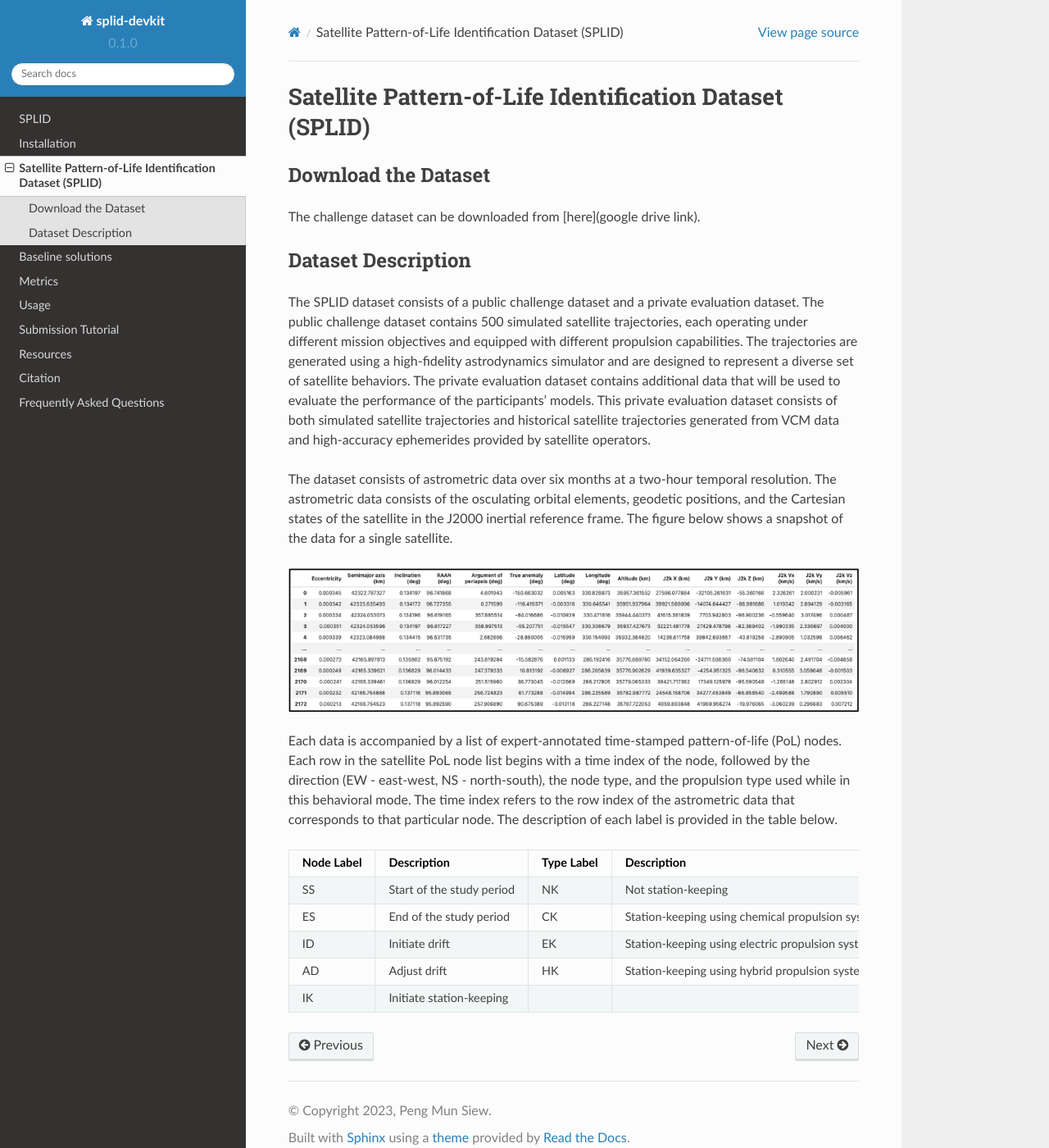
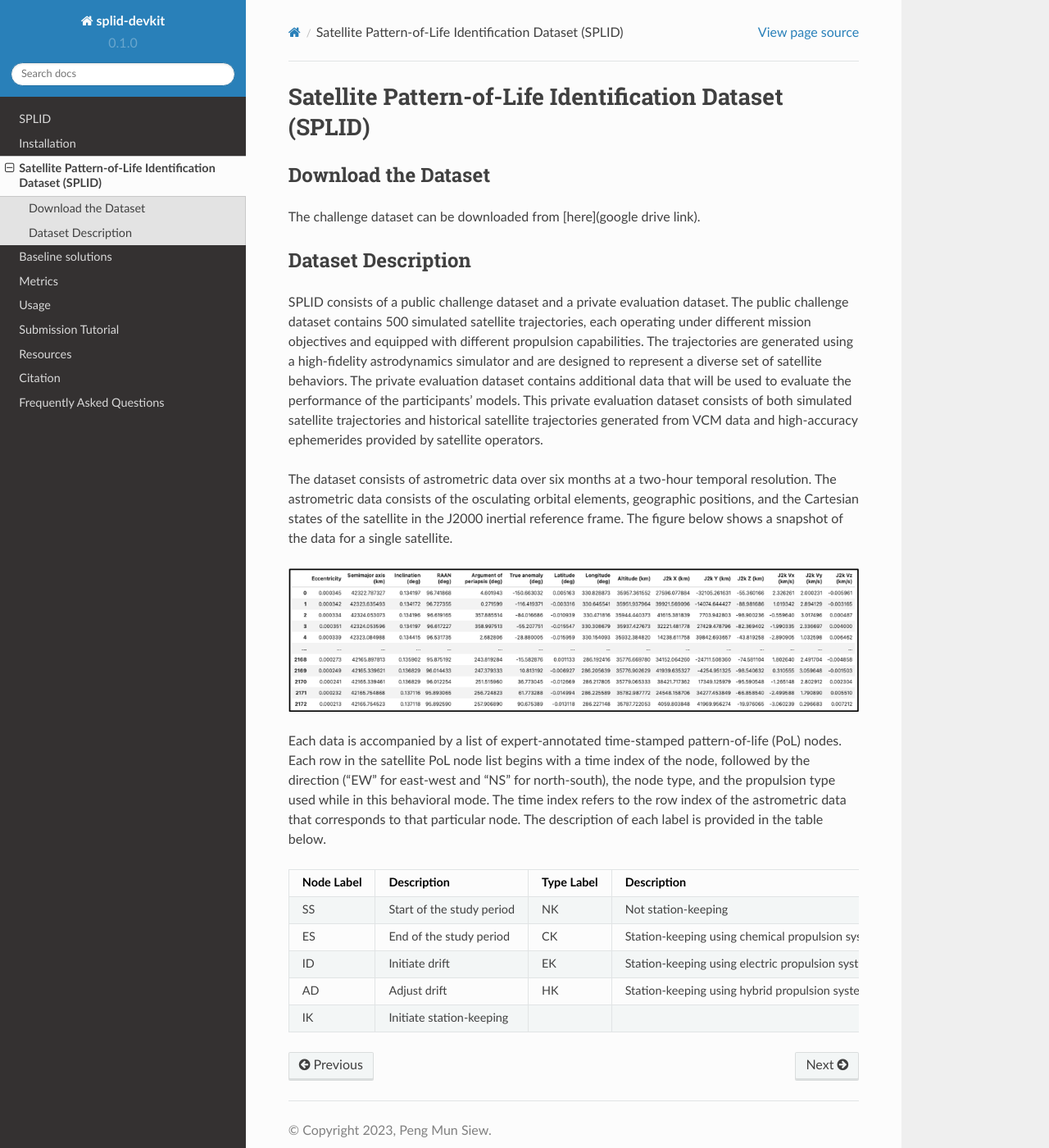
Before and after one commit to olgupila/STORM-AI-devkit-2025, a Sphinx documentation site: the page built from docs/dataset.md, in a window 1280 px wide and 1400 px high. Shown: the whole window at 82% size. Built offline with Sphinx 7.4.7 and the Read the Docs theme 2.0.0, drawn with Linux system fonts in a browser that asks for light colours; pages that are not in the unit, such as notebooks, are missing from menus.

Commit message:
Update dataset.md
Since the "D" in SPLID is for "Dataset," I suggest using SPLID like a noun.

```diff
--- a/docs/dataset.md
+++ b/docs/dataset.md
@@ -4,13 +4,13 @@
 The challenge dataset can be downloaded from [here](google drive link).
 
 ## Dataset Description
-The SPLID dataset consists of a public challenge dataset and a private evaluation dataset. The public challenge dataset contains 500 simulated satellite trajectories, each operating under different mission objectives and equipped with different propulsion capabilities. The trajectories are generated using a high-fidelity astrodynamics simulator and are designed to represent a diverse set of satellite behaviors. The private evaluation dataset contains additional data that will be used to evaluate the performance of the participants' models. This private evaluation dataset consists of both simulated satellite trajectories and historical satellite trajectories generated from VCM data and high-accuracy ephemerides provided by satellite operators.
+SPLID consists of a public challenge dataset and a private evaluation dataset. The public challenge dataset contains 500 simulated satellite trajectories, each operating under different mission objectives and equipped with different propulsion capabilities. The trajectories are generated using a high-fidelity astrodynamics simulator and are designed to represent a diverse set of satellite behaviors. The private evaluation dataset contains additional data that will be used to evaluate the performance of the participants' models. This private evaluation dataset consists of both simulated satellite trajectories and historical satellite trajectories generated from VCM data and high-accuracy ephemerides provided by satellite operators.
 
-The dataset consists of astrometric data over six months at a two-hour temporal resolution. The astrometric data consists of the osculating orbital elements, geodetic positions, and the Cartesian states of the satellite in the J2000 inertial reference frame. The figure below shows a snapshot of the data for a single satellite.
+The dataset consists of astrometric data over six months at a two-hour temporal resolution. The astrometric data consists of the osculating orbital elements, geographic positions, and the Cartesian states of the satellite in the J2000 inertial reference frame. The figure below shows a snapshot of the data for a single satellite.
 
 ![alt text](example_data.png)
 
-Each data is accompanied by a list of expert-annotated time-stamped pattern-of-life (PoL) nodes. Each row in the satellite PoL node list begins with a time index of the node, followed by the direction (EW - east-west, NS - north-south), the node type, and the propulsion type used while in this behavioral mode. The time index refers to the row index of the astrometric data that corresponds to that particular node. The description of each label is provided in the table below.
+Each data is accompanied by a list of expert-annotated time-stamped pattern-of-life (PoL) nodes. Each row in the satellite PoL node list begins with a time index of the node, followed by the direction ("EW" for east-west and "NS" for north-south), the node type, and the propulsion type used while in this behavioral mode. The time index refers to the row index of the astrometric data that corresponds to that particular node. The description of each label is provided in the table below.
 
 | Node Label  | Description | Type Label  | Description |
 | ------------- | ------------- | ------------- | ------------- |
```
